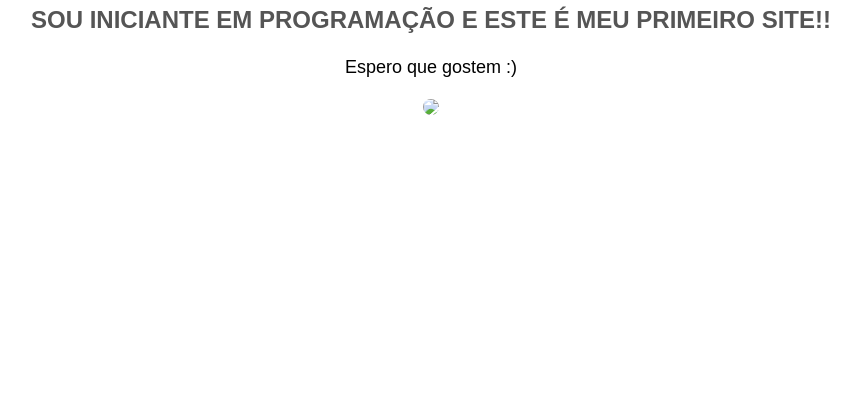
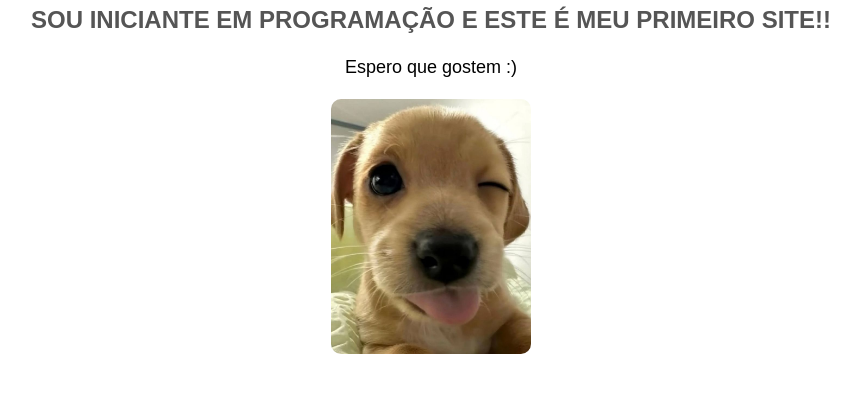
Before and after one commit to voliveiraa236-lang/Site-principal, a plain HTML site: page index.html in a window 1280 px wide. Shown: the part 93-486 px from the top of the page, without its empty margins (209-1069 px from the left). Drawn offline with Linux system fonts and the light colour scheme; the site is published under a folder, as on GitHub Pages, so addresses that start at the root find nothing.

Commit message:
arrumando

```diff
--- a/index.html
+++ b/index.html
@@ -11,7 +11,8 @@
 			<h2> Sou Iniciante em programação e este é meu primeiro site!!</h2>
 			<p> Espero que gostem :)</p>
 
-<img src="/public/piscada.jpg" class="foto">
+<img src="public/piscada.jpg"
+class="foto">
 
 		</body>
 </html>
```
